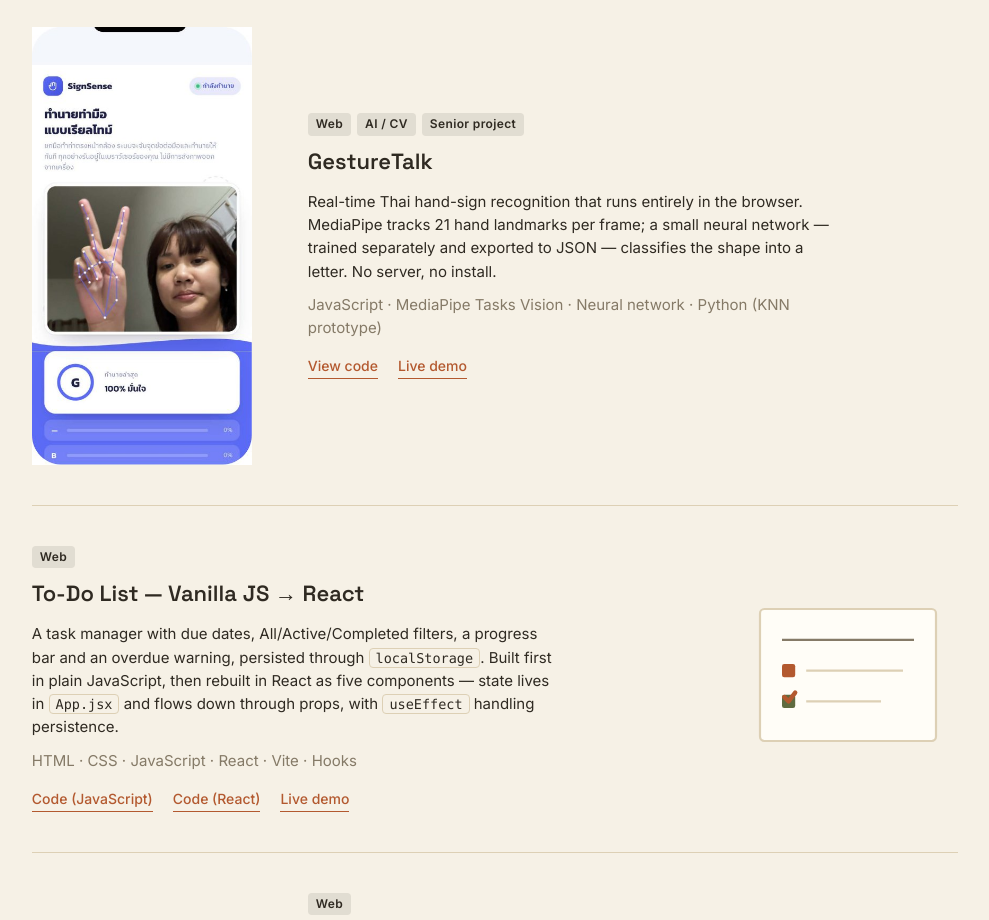
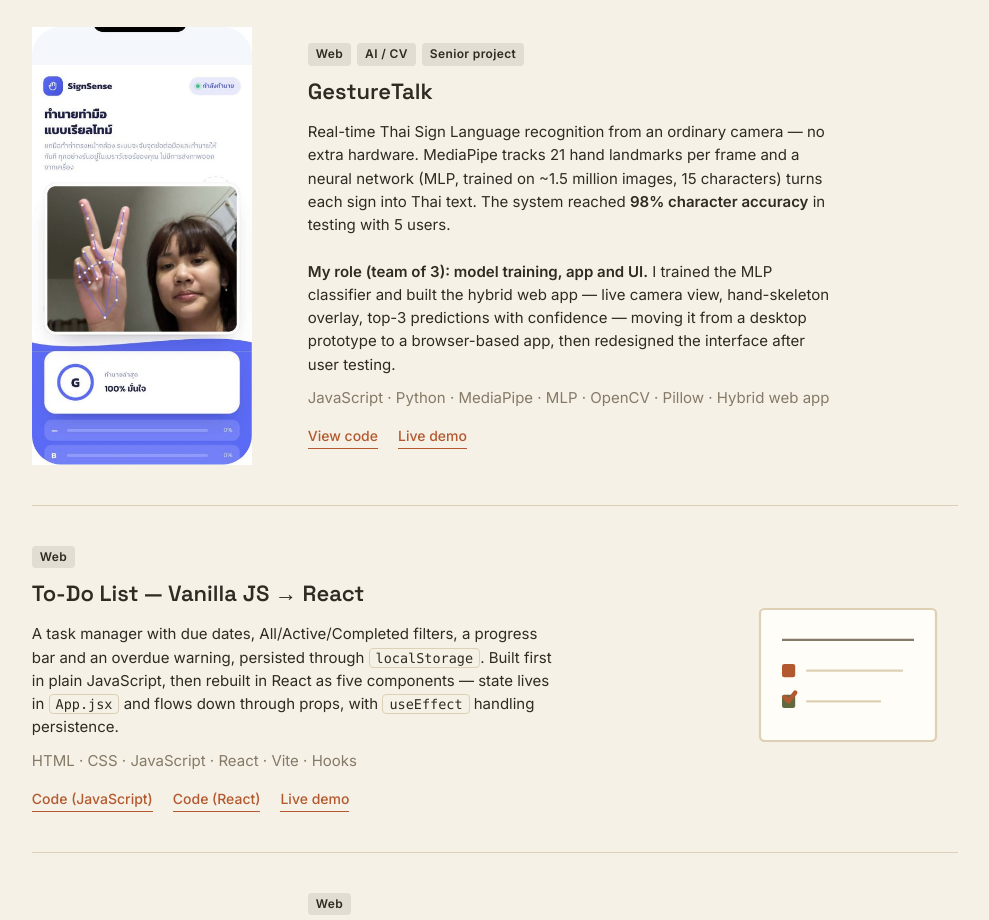
Before and after one commit to Apinyayaying/apinyayaying.github.io, a plain HTML site: page index.html in a window 1280 px wide. Shown: the part 1960-2880 px from the top of the page, without its empty margins (145-1134 px from the left). Drawn offline with Linux system fonts and the light colour scheme.

Commit message:
Add files via upload

```diff
--- a/index.html
+++ b/index.html
@@ -238,11 +238,17 @@
           <ul class="project-tags"><li>Web</li><li>AI / CV</li><li>Senior project</li></ul>
           <h3>GestureTalk</h3>
           <p>
-            Real-time Thai hand-sign recognition that runs entirely in the browser.
-            MediaPipe tracks 21 hand landmarks per frame; a small neural network — trained separately
-            and exported to JSON — classifies the shape into a letter. No server, no install.
+            Real-time Thai Sign Language recognition from an ordinary camera — no extra hardware.
+            MediaPipe tracks 21 hand landmarks per frame and a neural network (MLP, trained on
+            ~1.5 million images, 15 characters) turns each sign into Thai text. The system reached
+            <strong>98% character accuracy</strong> in testing with 5 users.
+            <br /><br />
+            <strong>My role (team of 3): model training, app and UI.</strong> I trained the MLP classifier
+            and built the hybrid web app — live camera view, hand-skeleton overlay, top-3 predictions
+            with confidence — moving it from a desktop prototype to a browser-based app, then
+            redesigned the interface after user testing.
           </p>
-          <p class="project-stack">JavaScript · MediaPipe Tasks Vision · Neural network · Python (KNN prototype)</p>
+          <p class="project-stack">JavaScript · Python · MediaPipe · MLP · OpenCV · Pillow · Hybrid web app</p>
           <div class="project-links">
             <a href="https://github.com/Apinyayaying/-gesturetalk">View code</a>
             <a href="https://apinyayaying.github.io/-gesturetalk/">Live demo</a>
```
